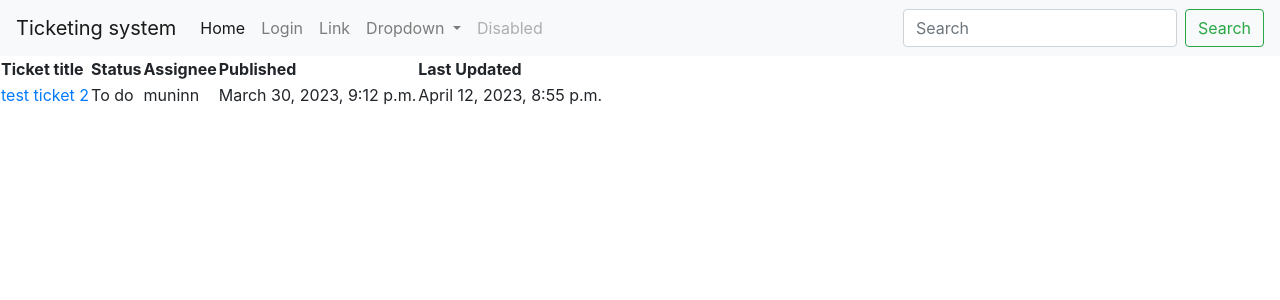
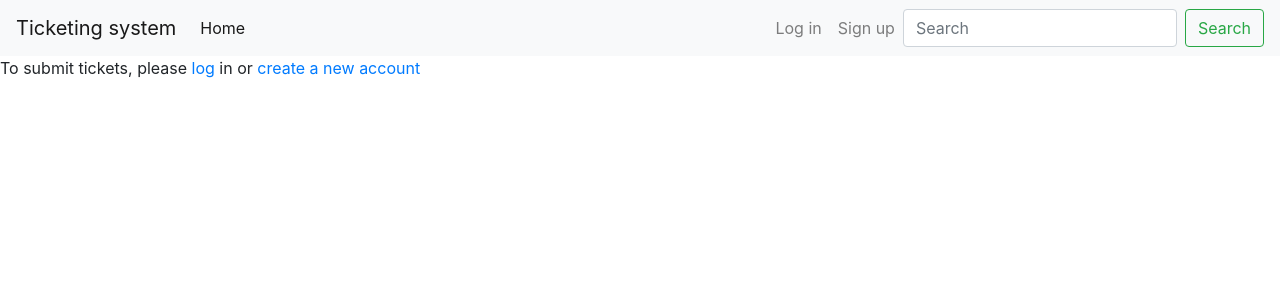
Before and after one commit to aleksandraskolasinska/ticketing-system, a Django app: page / in a window 1280 px wide. Shown: the top 300 px of the page. Run offline with Django 4.2, Linux system fonts and the light colour scheme; data comes from the database, SQL or seed files in the repository; parts of the project's set-up code (start-up, migrations or seed data) failed here and were passed over.

Commit message:
edited bootstrap

```diff
--- a/tickets/templates/base.html
+++ b/tickets/templates/base.html
@@ -19,31 +19,41 @@
 
                 {% if user.is_authenticated %}
                 <li class="nav-item">
-                  <a class="nav-link" href="{% url 'logout' %}"> Logout </a>
+                  <a class="nav-link" href="{% url 'ticketsapp:create_ticket' %}">Create a ticket</a>
                 </li>
-                {% else %}
                 <li class="nav-item">
-                  <a class="nav-link" href="{% url 'login' %}"> Login </a>
+                  <a class="nav-link" href="{% url 'ticketsapp:index' %}"> View submitted tickets </a>
                 </li>
                 {% endif %}
-                <li class="nav-item">
-                  <a class="nav-link" href="#">Link</a>
-                </li>
+
+                </ul>
+
+                {% if user.is_authenticated %}
+              <ul class="navbar-nav mr-right">
                 <li class="nav-item dropdown">
                   <a class="nav-link dropdown-toggle" href="#" id="navbarDropdown" role="button" data-toggle="dropdown" aria-haspopup="true" aria-expanded="false">
-                    Dropdown
+                    Account
                   </a>
                   <div class="dropdown-menu" aria-labelledby="navbarDropdown">
                     <a class="dropdown-item" href="#">Action</a>
                     <a class="dropdown-item" href="#">Another action</a>
                     <div class="dropdown-divider"></div>
-                    <a class="dropdown-item" href="#">Something else here</a>
+                    <a class="dropdown-item" href="{% url 'logout' %}">Log out</a>
                   </div>
                 </li>
+                {% else %}
+                </ul>
+                <ul class="navbar-nav mr-right">
                 <li class="nav-item">
-                  <a class="nav-link disabled" href="#" tabindex="-1" aria-disabled="true">Disabled</a>
+                  <a class="nav-link" href="{% url 'login' %}"> Log in </a>
                 </li>
+                <li class="nav-item">
+                  <a class="nav-link" href="{% url 'ticketsapp:signup' %}"> Sign up </a>
+                </li>
+                </ul>
+                {% endif %}
               </ul>
+
               <form class="form-inline my-2 my-lg-0">
                 <input class="form-control mr-sm-2" type="search" placeholder="Search" aria-label="Search">
                 <button class="btn btn-outline-success my-2 my-sm-0" type="submit">Search</button>
--- a/tickets/templates/home.html
+++ b/tickets/templates/home.html
@@ -1,26 +1,15 @@
 {% extends 'base.html' %}
 {% block title %} Tickets {% endblock %}
 {% block content %}
-<table>
- <thead>
-    <tr>
-      <th>Ticket title</th>
-      <th>Status</th>
-      <th>Assignee</th>
-      <th>Published</th>
-      <th>Last Updated</th>
-    </tr>
-  </thead>
-  <tbody>
-   {% for ticket in tickets %}
-    <tr>
-      <td><a href="{% url 'ticketsapp:ticketView' ticket.id %}">{{ ticket.title }}</a></td>
-      <td>{{ ticket.status }}</td>
-      <td>{{ ticket.assignee }}</td>
-      <td>{{ ticket.publication_date }}</td>
-      <td>{{ ticket.update_date }}</td>
-    </tr>
-    {% endfor %}
-   </tbody>
-  </table>
-  {% endblock %}
+
+{% if user.is_authenticated %}
+<span>
+<a href="{% url 'ticketsapp:create_ticket' %}">Here</a> you can create a new ticket.
+</span>
+{% else %}
+<span>
+To submit tickets, please <a href="{% url 'login' %}">log</a> in or <a href="{% url 'ticketsapp:signup' %}">create a new account</a>
+</span>
+{% endif %}
+
+{% endblock %}
--- a/ticketsite/urls.py
+++ b/ticketsite/urls.py
@@ -16,12 +16,13 @@ Including another URLconf
 from django.contrib import admin
 from django.urls import path, include
 from django.contrib.auth import views as auth_views
-from tickets.views import home
+from tickets.views import home, LogoutView
+
 
 urlpatterns = [
     path('admin/', admin.site.urls),
     path('tickets/', include('tickets.urls')),
     path('login/', auth_views.LoginView.as_view(), name='login'),
-    path('logout/', auth_views.LogoutView.as_view(), name='logout'),
+    path('logout/', LogoutView.as_view(), name='logout'),
     path('', home, name='home')
 ]
```
Also changed, not shown: tickets/static/styles.css (added).
